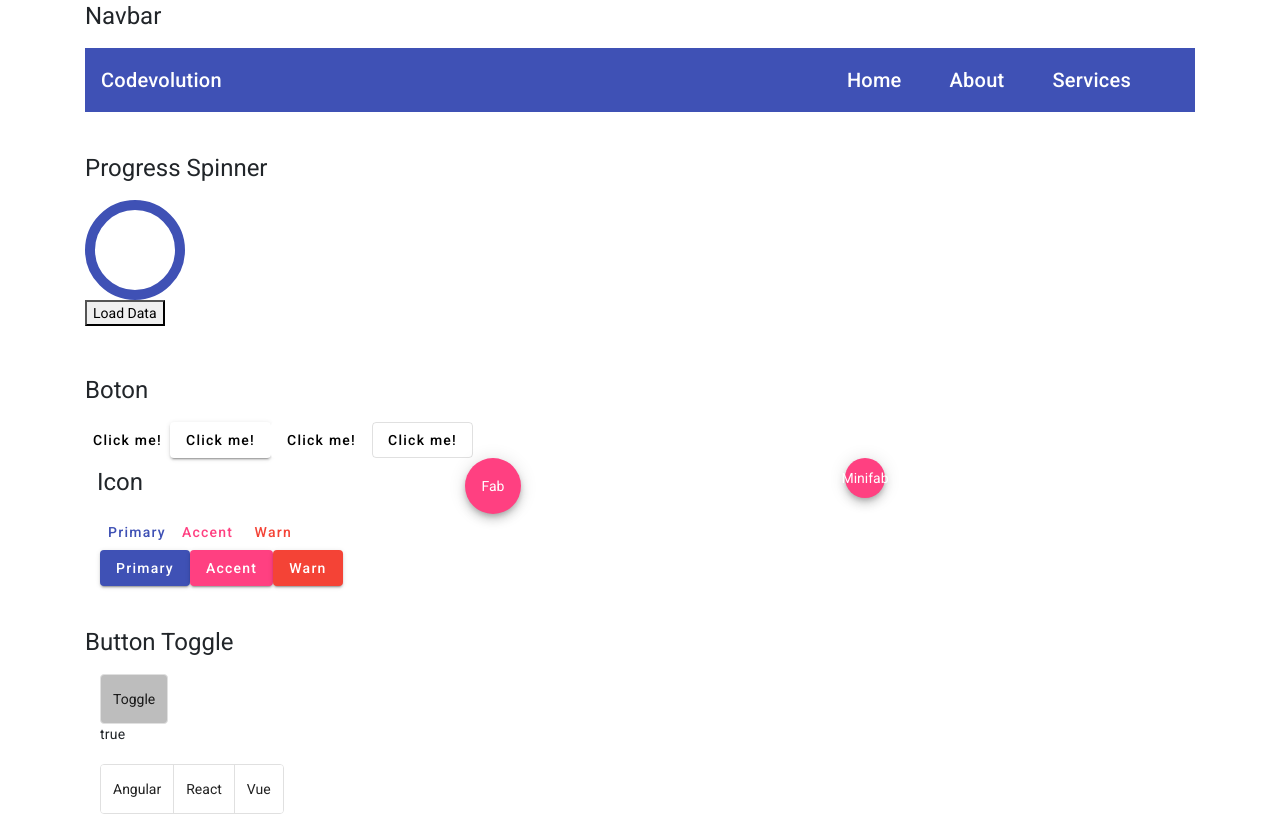
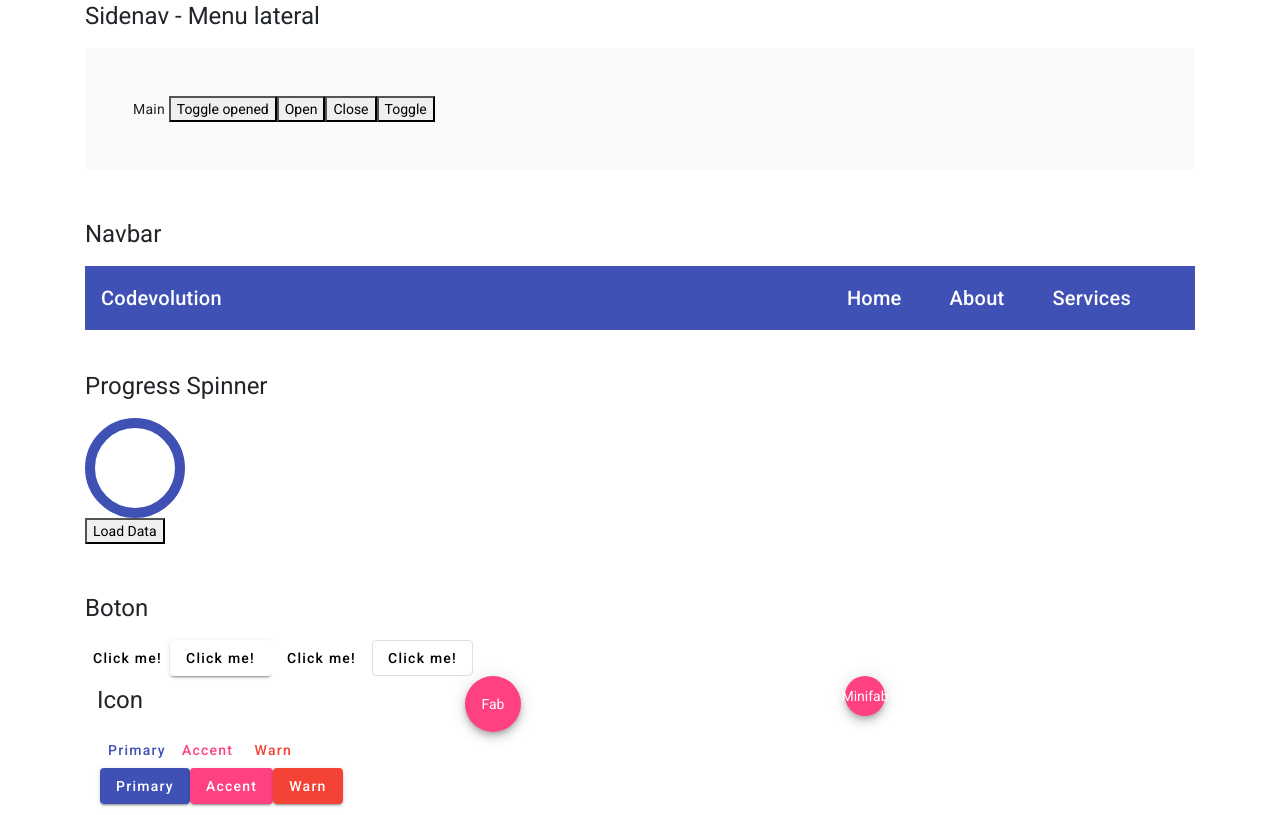
Before and after one commit to Brigitte9219/Angular_Material, an Angular app: page / in a window 1280 px wide. Shown: the top 815 px of the page. Built offline with nearby package versions, Linux system fonts and the light colour scheme.

Commit message:
Sidenav - Menu lateral

```diff
--- a/src/app/app.component.html
+++ b/src/app/app.component.html
@@ -1,4 +1,17 @@
 <div class="container">
+  <h1>Sidenav - Menu lateral</h1>
+  <mat-sidenav-container  class="h-100"><!--mode:over, push, side-->
+    <mat-sidenav #sidenav (opened)="log('opened')" (closed)="log('closed')" mode="side" [(opened)]="opened" class="p-5 bg-primary w-200px">Sidenav</mat-sidenav>
+    <mat-sidenav-content class="p-5">Main
+      <button (click)="opened = !opened">Toggle opened</button>
+      <button (click)="sidenav.open()">Open</button>
+      <button (click)="sidenav.close()">Close</button>
+      <button (click)="sidenav.toggle()">Toggle</button>
+    </mat-sidenav-content>
+  </mat-sidenav-container>
+</div>
+<!------------------------------------------------------------------->
+<div class="container mt-5">
   <h1>Navbar</h1>
   <mat-toolbar color="primary" class="justify-content-between">
     <div>Codevolution</div>
@@ -10,15 +23,16 @@
   </mat-toolbar>
 </div>
 
+<!------------------------------------------------------------------->
 <br><br>
 <div class="container">
 <h1>Progress Spinner</h1>
 <mat-progress-spinner value="100"></mat-progress-spinner>
-
 <mat-spinner *ngIf="showSpinner" color="accent"></mat-spinner>
 <button (click)="loadData()">Load Data</button>
 </div>
 
+<!------------------------------------------------------------------->
 <div class="container mt-5">
   <h1>Boton</h1>
 </div>
@@ -41,19 +55,19 @@
     <button mat-mini-fab>Minifab</button>
   </div>
 </div>
-
 <div class="container">
       <button color="primary" mat-button>Primary</button>
       <button color="accent" mat-button>Accent</button>
       <button color="warn" disableRipple mat-button>Warn</button>
 </div>
-
 <div class="container">
       <button color="primary" mat-raised-button>Primary</button>
       <button color="accent" mat-raised-button>Accent</button>
       <button color="warn" mat-raised-button>Warn</button>
 </div>
 <br><br>
+
+<!------------------------------------------------------------------->
 <h1>Button Toggle</h1>
 <div class="container">
   <mat-button-toggle #toggleBtn checked disableRipple disabled>Toggle</mat-button-toggle><br>
@@ -69,13 +83,16 @@
   {{toggleGroup.value}}
 </div>
 <br><br>
+
+<!------------------------------------------------------------------->
 <h1>Iconos</h1>
 <mat-icon>grade</mat-icon>
 <mat-icon>upgrade</mat-icon>
 <mat-icon>save alt</mat-icon>
 <mat-icon aria-hidden="false" aria-label="Example home icon" fontIcon="home"></mat-icon>
+<br><br>
 
-<br><br>
+<!------------------------------------------------------------------->
 <h1>Badges - notificaciones</h1>
 <span matBadge="6">Notificaciones</span><br><br>
 <span matBadge="6" matBadgePosition="below before">Notificaciones</span><br><br>
--- a/src/app/app.component.ts
+++ b/src/app/app.component.ts
@@ -10,7 +10,13 @@ export class AppComponent {
 
   notificaciones= 2;
 
+  opened = false;
+
   showSpinner = false;
+
+  log(state: any){
+    console.log(state);
+  }
 
   loadData(){
     this.showSpinner = true;
--- a/src/app/app.module.ts
+++ b/src/app/app.module.ts
@@ -5,6 +5,7 @@ import { AppRoutingModule } from './app-routing.module';
 import { AppComponent } from './app.component';
 import { BrowserAnimationsModule } from '@angular/platform-browser/animations';
 import { MaterialModule } from './material/material.module';
+import { FormsModule } from '@angular/forms';
 
 
 @NgModule({
@@ -15,7 +16,8 @@ import { MaterialModule } from './material/material.module';
     BrowserModule,
     AppRoutingModule,
     BrowserAnimationsModule,
-    MaterialModule
+    MaterialModule,
+    FormsModule
   ],
   providers: [],
   bootstrap: [AppComponent]
--- a/src/app/material/material.module.ts
+++ b/src/app/material/material.module.ts
@@ -5,6 +5,7 @@ import {MatIconModule} from '@angular/material/icon';
 import {MatBadgeModule} from '@angular/material/badge';
 import {MatProgressSpinnerModule} from '@angular/material/progress-spinner';
 import {MatToolbarModule} from '@angular/material/toolbar';
+import {MatSidenavModule} from '@angular/material/sidenav';
 
 const MaterialComponents = [
   MatButtonModule,//Botones
@@ -13,6 +14,7 @@ const MaterialComponents = [
   MatBadgeModule,//Notificaciones
   MatProgressSpinnerModule,//Barra de progreso - Cargando
   MatToolbarModule,//Navbar
+  MatSidenavModule,
 
 ]
 
```
